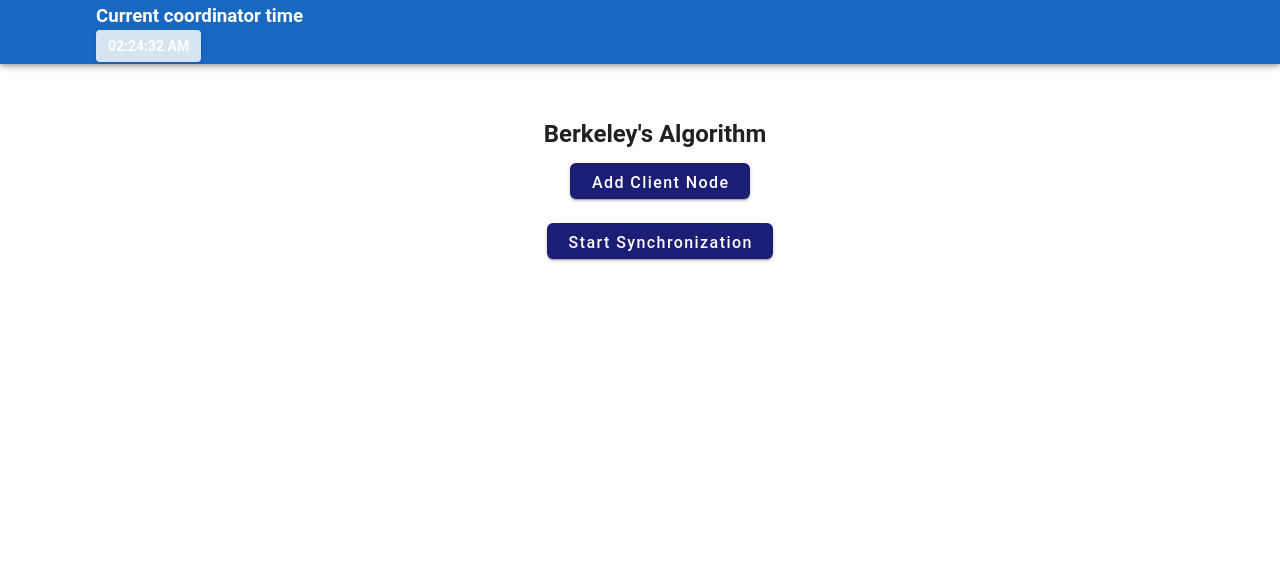
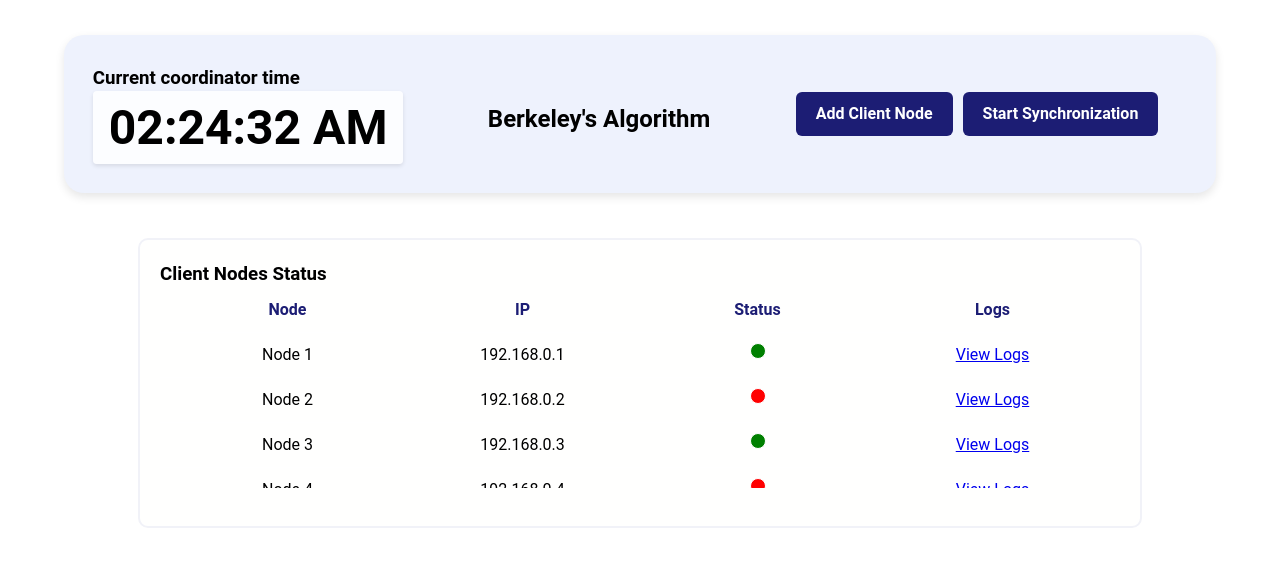
Before and after one commit to TCfajardo/CoordinatorFrontBerkeley, a Vue app in the folder front-server-coordinator/: page / in a window 1280 px wide. Shown: the top 566 px of the page. Built offline with nearby package versions, Linux system fonts and the light colour scheme.

Commit message:
v2, componente de lista de nodes y estilo

```diff
--- a/front-server-coordinator/src/App.vue
+++ b/front-server-coordinator/src/App.vue
@@ -1,36 +1,70 @@
-<!-- App.vue -->
 <template>
-  <v-app>
-    <v-app-bar app dense color="primary" dark>
-      <v-spacer></v-spacer>
-      <TimeDisplay/>
-    </v-app-bar>
+  <div id="app">
+    <!-- Header with Time Display, Title, and Button Panel -->
+    <div class="header">
+      <div class="left-section">
+        <TimeDisplay />
+      </div>
+      <h2>Berkeley's Algorithm</h2>
+      <div class="center-section">
+        <ButtonPanel />
+      </div>
+    </div>
 
-    <v-main>
-      <v-container class="d-flex justify-center align-center" >
-        <ButtonPanel/>
-      </v-container>
-    </v-main>
-  </v-app>
+    <!-- Main Section with Server List -->
+    <div class="main">
+      <ServerList />
+    </div>
+  </div>
 </template>
 
 <script>
 import ButtonPanel from './components/ButtonPanel.vue';
-import TimeDisplay from './components/Clock.vue'; // Actualiza el nombre del archivo según tu estructura
+import TimeDisplay from './components/Clock.vue';
+import ServerList from './components/ServerList.vue';
 
 export default {
   name: 'App',
   components: {
     ButtonPanel,
     TimeDisplay,
-  }
-}
+    ServerList,
+  },
+};
 </script>
 
-<style>
-#app {
-  margin-top: 10px;
+<style scoped>
+/* Estilos para la cabecera */
+.header {
+  display: flex;
+  justify-content: space-between;
+  align-items: center;
+  padding: 1%;
+  background-color: #eef2fd;
+  margin: 35px 5%;
+  border-radius: 20px;
+  box-shadow: 0 4px 10px rgba(0, 0, 0, 0.1);
+}
+
+.left-section {
+  flex-grow: 1;
+  display: flex;
+  justify-content: flex-start;
+}
+
+.center-section {
+  flex-grow: 1;
+  text-align: center;
+}
+
+h2 {
+  text-align: center;
+  margin-top: 1%;
+}
+
+.main {
   padding: 10px;
-  margin-left: 30px;
+  margin: 10%;
+  margin-top: 0%;
 }
 </style>
--- a/front-server-coordinator/src/components/ButtonPanel.vue
+++ b/front-server-coordinator/src/components/ButtonPanel.vue
@@ -1,19 +1,18 @@
 <template>
-    <v-container class="pa-4">
-        <h2>Berkeley's Algorithm</h2>
-        <v-row align="center" justify="center">
-            <v-col cols="auto">
-                <v-btn class="my-btn" @click="newClient">
+    <div class="panel">
+        <div class="row" style="justify-content: center; align-items: center;">
+            <div class="col-auto">
+                <button class="my-btn" @click="newClient">
                     Add Client Node
-                </v-btn>
-            </v-col>
-            <v-col cols="auto"> <!-- Mismo enfoque para el segundo botón -->
-                <v-btn class="my-btn" @click="runBerkeleyAlgorithm">
+                </button>
+            </div>
+            <div class="col-auto">
+                <button class="my-btn" @click="runBerkeleyAlgorithm">
                     Start Synchronization
-                </v-btn>
-            </v-col>
-        </v-row>
-    </v-container>
+                </button>
+            </div>
+        </div>
+    </div>
 </template>
 
 <script>
@@ -22,41 +21,47 @@ export default {
     methods: {
         newClient() {
             console.log("New client created");
-            // Aquí es donde agregarías la lógica para crear un nuevo cliente
+            // Lógica para crear un nuevo cliente
         },
         runBerkeleyAlgorithm() {
             console.log("Berkeley Algorithm running");
-            // Aquí es donde agregarías la lógica para ejecutar el algoritmo de Berkeley
+            // Lógica para ejecutar el algoritmo de Berkeley
         },
     },
 };
 </script>
 
 <style scoped>
-h2 {
-    font-weight: 600;
-    text-align: center;
-    margin-bottom: 3%;
+.panel {
+    padding: 1px;
+    width: 90%;
+    height: auto;
+    margin: 2%;
+    margin-left: 50px;
 }
 
-.pa-4 {
-    width: 415px;
-    height: 100px;
+.row {
+    display: flex;
+}
+
+.col-auto {
+    margin-right: 10px;
+    /* Ajusta según tu diseño */
 }
 
 .my-btn {
     background-color: #1c1d74;
     color: white;
-    margin-left: 10px;
     text-transform: none;
     font-size: 16px;
     padding: 10px 20px;
     border-radius: 6px;
+    font-weight: bold;
     transition: background-color 0.3s ease;
 }
 
 .my-btn:hover {
-    background-color: #d2dcfc;
+    background-color: #eef2fd;
     color: #1c1d74;
     font-weight: bold;
 }
--- a/front-server-coordinator/src/components/Clock.vue
+++ b/front-server-coordinator/src/components/Clock.vue
@@ -1,19 +1,20 @@
 <template>
-    <v-container class="pa-4">
+    <div class="time-display pa-4">
         <h3>Current coordinator time</h3>
-        <v-row>
-            <v-col cols="auto" class="clock-container"> <!-- Contenedor del reloj posicionado a la derecha -->
-                <v-chip class="clock-chip">
+        <div class="row">
+            <div class="clock-container">
+                <span class="clock-chip">
                     {{ formattedTime }}
-                </v-chip>
-            </v-col>
-        </v-row>
-    </v-container>
+                </span>
+            </div>
+        </div>
+    </div>
 </template>
 
 <script>
 export default {
     name: 'TimeDisplay',
+
     data() {
         return {
             time: new Date(),
@@ -38,22 +39,31 @@ export default {
 </script>
 
 <style scoped>
+.pa-4 {
+    padding: 1px;
+    width: 100%;
+}
 
-.pa-4{
-    padding: 50%;
+.row {
+    display: flex;
+    justify-content: flex-start;
+}
 
+.clock-container {
+    display: inline-block;
 }
+
 .clock-chip {
     font-size: 3rem;
     font-weight: bold;
     padding: 0.5rem 1rem;
     border-radius: 4px;
     background-color: rgba(255, 255, 255, 0.8);
-    backdrop-filter: blur(4px);
+    backdrop-filter: blur(2px);
     box-shadow: 0 2px 4px rgba(0, 0, 0, 0.1);
 }
+
 .clock-chip:hover {
     transform: scale(1.1);
 }
-
 </style>
--- /dev/null
+++ b/front-server-coordinator/src/components/ServerList.vue
@@ -0,0 +1,95 @@
+<template>
+    <div class="server-status">
+        <h3>Client Nodes Status</h3>
+        <div class="server-table">
+            <div class="server-row server-header">
+                <div class="server-cell">Node</div>
+                <div class="server-cell">IP</div>
+                <div class="server-cell">Status</div>
+                <div class="server-cell">Logs</div>
+            </div>
+
+            <div v-for="server in servers" :key="server.ip" class="server-row">
+                <div class="server-cell">{{ server.name }}</div>
+                <div class="server-cell">{{ server.ip }}</div>
+                <div class="server-cell">
+                    <div :style="getStatusStyle(server.isActive)" class="status-indicator"
+                        :aria-label="server.isActive ? 'Active' : 'Inactive'" role="status">
+                    </div>
+                </div>
+                <div class="server-cell">
+                    <a :href="server.url" target="_blank" rel="noopener noreferrer">View Logs</a>
+                </div>
+            </div>
+        </div>
+    </div>
+</template>
+
+<script>
+export default {
+    name: 'ServerList',
+    data() {
+        return {
+            servers: [
+                { name: 'Node 1', ip: '192.168.0.1', isActive: true, url: 'http://localhost:5001/' },
+                { name: 'Node 2', ip: '192.168.0.2', isActive: false, url: 'http://localhost:5002/' },
+                { name: 'Node 3', ip: '192.168.0.3', isActive: true, url: 'http://localhost:5003/' },
+                { name: 'Node 4', ip: '192.168.0.4', isActive: false, url: 'http://localhost:5004/' },
+            ],
+        };
+    },
+    methods: {
+        getStatusStyle(isActive) {
+            return {
+                backgroundColor: isActive ? 'green' : 'red',
+                width: '16px',
+                height: '16px',
+                borderRadius: '50%',
+                border: '1px solid white',
+            };
+        },
+    },
+};
+</script>
+
+<style scoped>
+.server-status {
+    border: 2px solid rgb(241, 242, 248);
+    padding: 20px;
+    border-radius: 10px;
+    background-color: #fffffe;
+    height: 290px;
+}
+
+.server-table {
+    display: flex;
+    flex-direction: column;
+    overflow-y: auto;
+    max-height: 200px;
+}
+
+.server-row {
+    display: flex;
+    justify-content: space-between;
+    padding: 10px;
+    border-bottom: 1px solid white;
+}
+
+.server-header {
+    font-weight: bold;
+    color: #1c1d74;
+}
+
+.server-cell {
+    flex: 1;
+    text-align: center;
+}
+
+.status-indicator {
+    margin: auto;
+}
+
+.server-row:hover {
+    background-color: #eef2fd;
+}
+</style>
--- a/front-server-coordinator/src/main.js
+++ b/front-server-coordinator/src/main.js
@@ -2,12 +2,19 @@ import { createApp } from 'vue';
 import App from './App.vue';
 import { createVuetify } from 'vuetify';
 import 'vuetify/styles';
+import { aliases, fa } from 'vuetify/iconsets/fa';
 import '@mdi/font/css/materialdesignicons.css';
 
 const vuetify = createVuetify({
     icons: {
-        iconfont: 'mdi',
-    }
+        defaultSet: 'fa',
+        aliases,
+        sets: {
+            fa,
+        },
+    },
 });
 
-createApp(App).use(vuetify).mount('#app');
+const app = createApp(App);
+app.use(vuetify); // Asegúrate de usar Vuetify
+app.mount('#app');
--- a/front-server-coordinator/vue.config.js
+++ b/front-server-coordinator/vue.config.js
@@ -1,4 +1,13 @@
-const { defineConfig } = require('@vue/cli-service')
+const { defineConfig } = require('@vue/cli-service');
+const webpack = require('webpack');
+
 module.exports = defineConfig({
-  transpileDependencies: true
-})
+  transpileDependencies: true,
+  configureWebpack: {
+    plugins: [
+      new webpack.DefinePlugin({
+        'process.env.__VUE_PROD_HYDRATION_MISMATCH_DETAILS__': JSON.stringify(false),
+      }),
+    ],
+  },
+});
```
Also changed, not shown: 2 other files (tests, documents, lock files or other folders).
